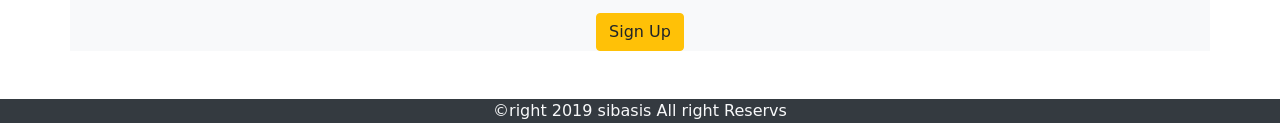
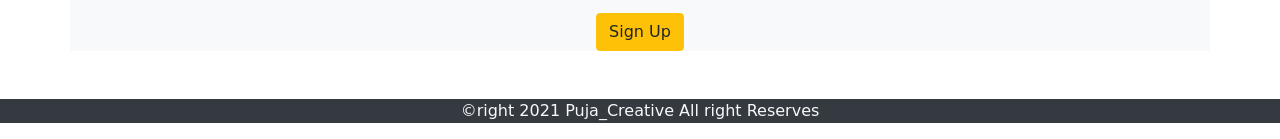
Before and after one commit to Puja-Mohanty/bootstrap.github.io, a plain HTML site: page index.html in a window 1280 px wide. Shown: the part 2490-2629 px from the top of the page. Drawn offline with nearby package versions, Linux system fonts and the light colour scheme.

Commit message:
updated copyright

```diff
--- a/index.html
+++ b/index.html
@@ -252,7 +252,7 @@
 </section>
 <!-- //////////////////////////////////////Our Team start///////// -->
 <footer class="text-center text-light bg-dark mt-5 mb-2">
-<p class="">&copyright 2019 sibasis All right Reservs</p>
+<p class="">&copyright 2021 Puja_Creative All right Reserves</p>
 </footer>
 
 <!-- ///////////////////////footer end ////////////////////////// -->
```
